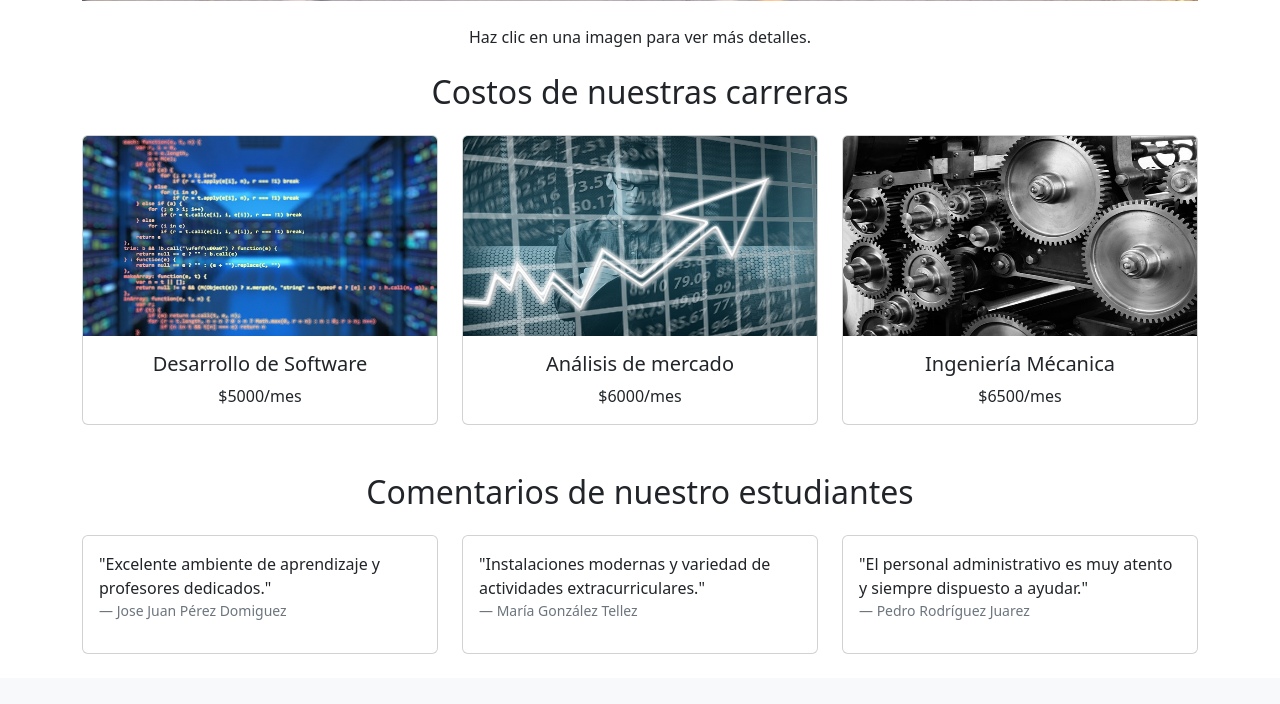
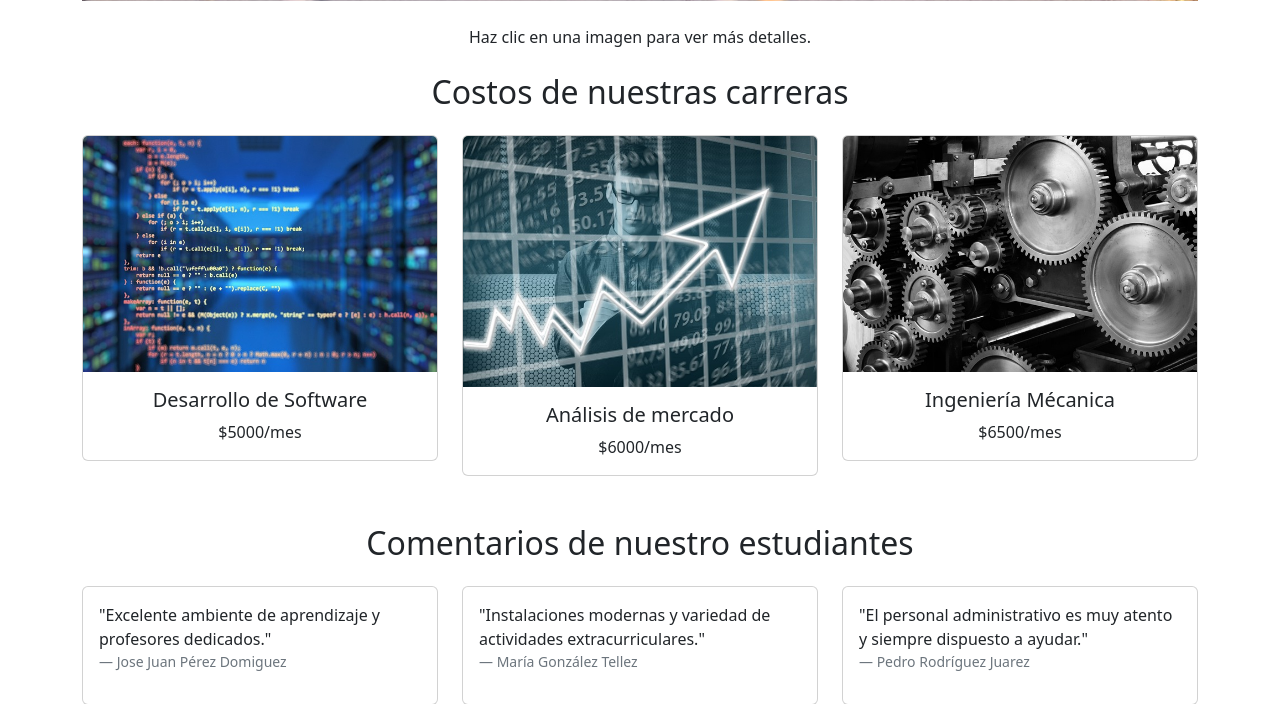
Before and after one commit to ramssrez/colegioMexico, a PHP site: page /index.php in a window 1280 px wide. Shown: the part 896-1600 px from the top of the page. Before the commit the page ends 1550 px from the top, so only its background shows below. Run offline with PHP 8.4, Linux system fonts and the light colour scheme.

Commit message:
Cambio en el archivo de css

```diff
--- a/css/styles.css
+++ b/css/styles.css
@@ -211,8 +211,4 @@ li:last-child {
 #btn-actualizar:hover{
     background-color: rgb(63, 63, 59,.7);
 }
-*/
-img{
-    width: 300px;
-    height: 200px;
-}
+/*
```
